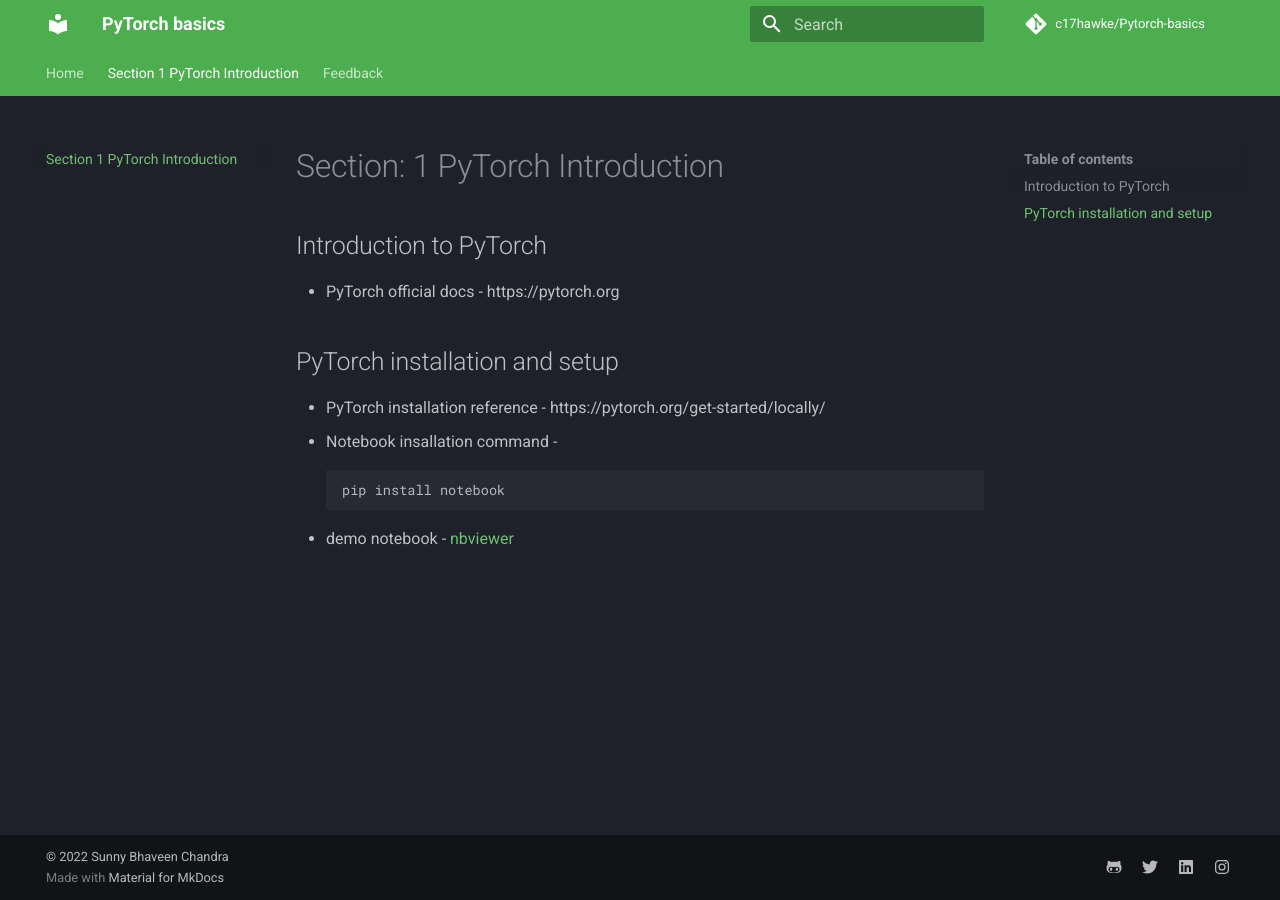
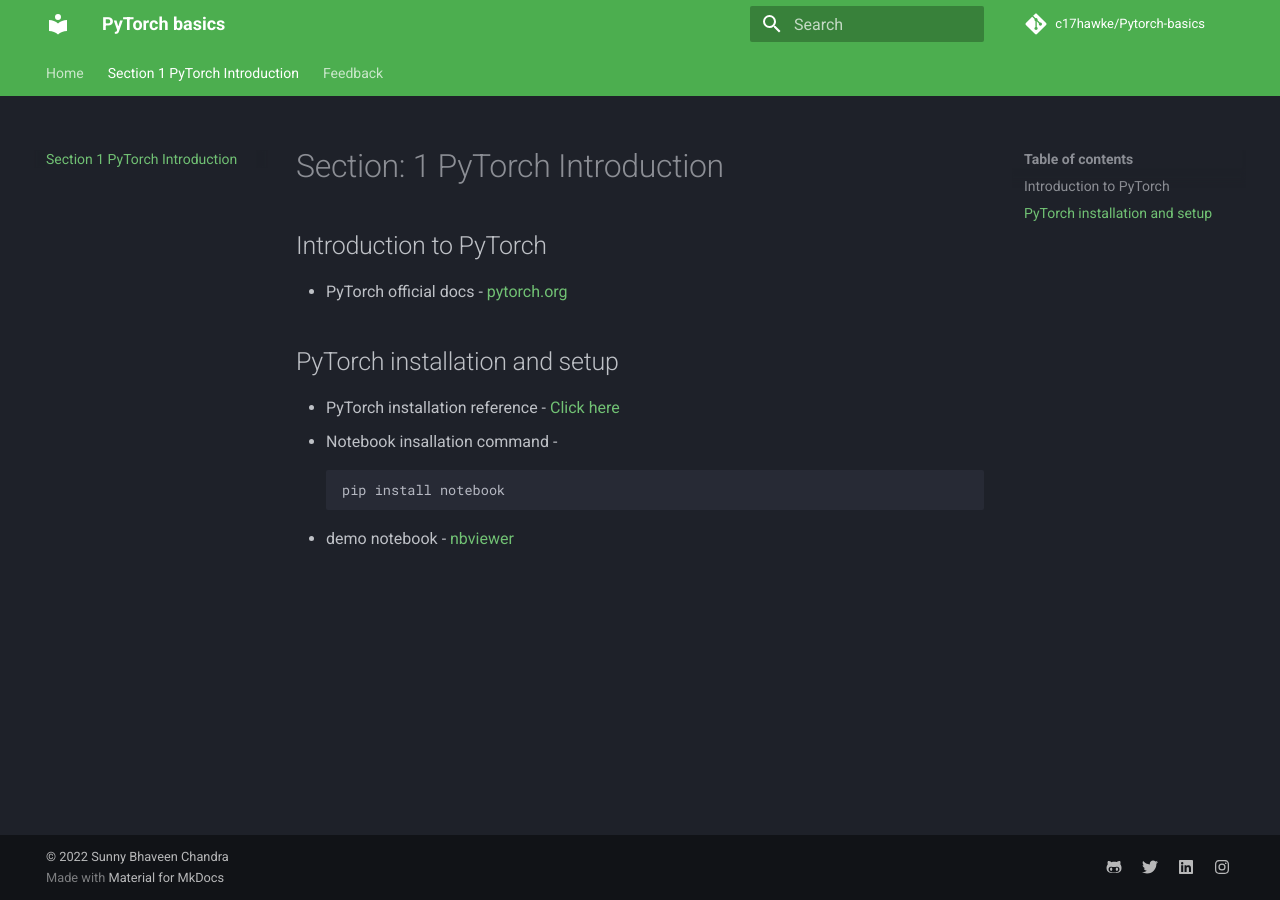
Before and after one commit to c17hawke/Pytorch-basics, an MkDocs documentation site: the page built from docs/Section_001_PyTorch_Introduction.md, in a window 1280 px wide. Built offline with MkDocs 1.6.1 and Material for MkDocs 9.7.7, drawn with Linux system fonts in a browser that asks for light colours; comment, search, counter and statistics services are not loaded.

Commit message:
link update

````diff
--- a/docs/Section_001_PyTorch_Introduction.md
+++ b/docs/Section_001_PyTorch_Introduction.md
@@ -2,11 +2,11 @@
 
 ## Introduction to PyTorch
 
-* PyTorch official docs - https://pytorch.org
+* PyTorch official docs - [pytorch.org](https://pytorch.org)
 
 ## PyTorch installation and setup
 
-* PyTorch installation reference - https://pytorch.org/get-started/locally/
+* PyTorch installation reference - [Click here](https://pytorch.org/get-started/locally/)
 * Notebook insallation command -
     ```bash
     pip install notebook
````
